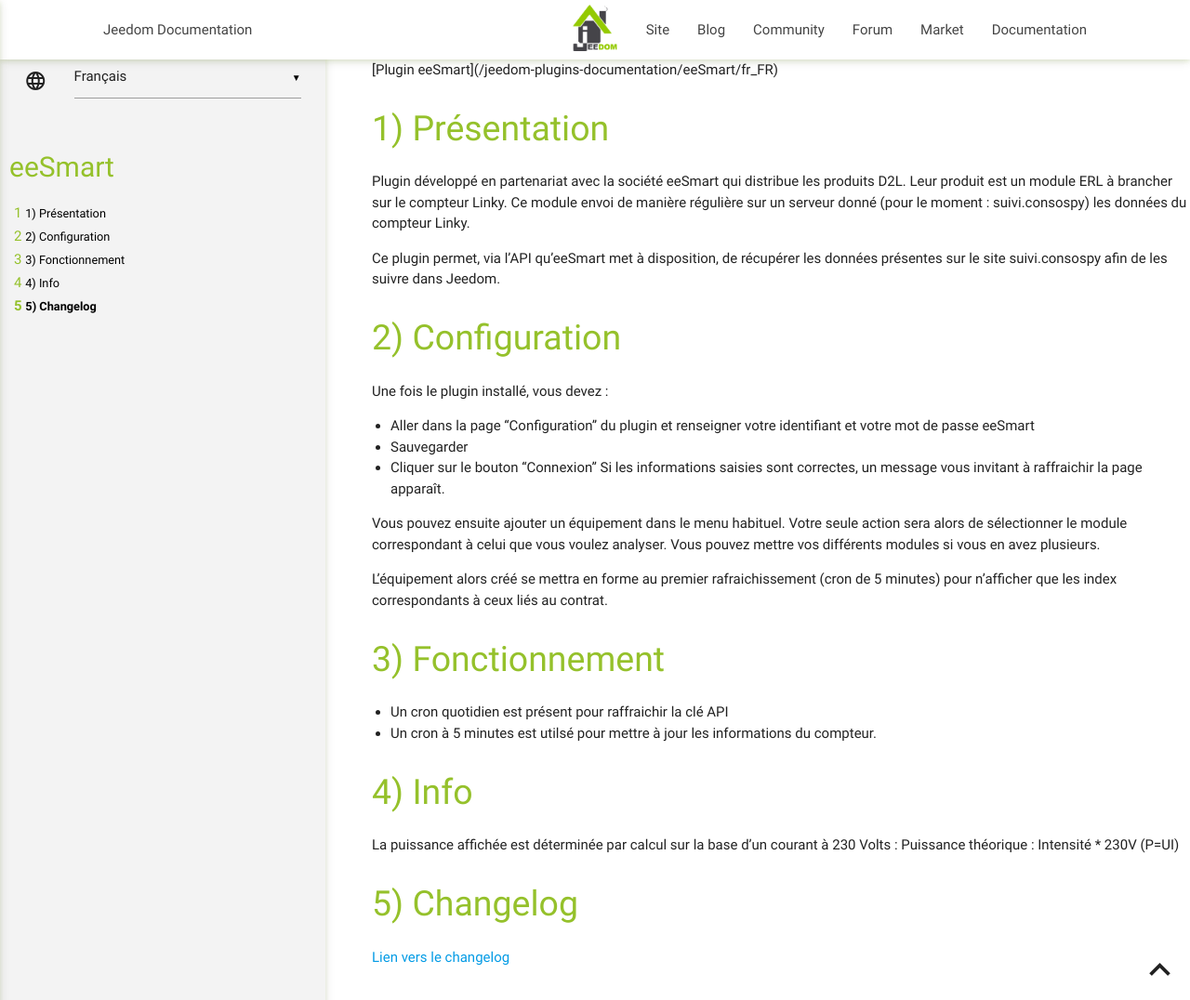
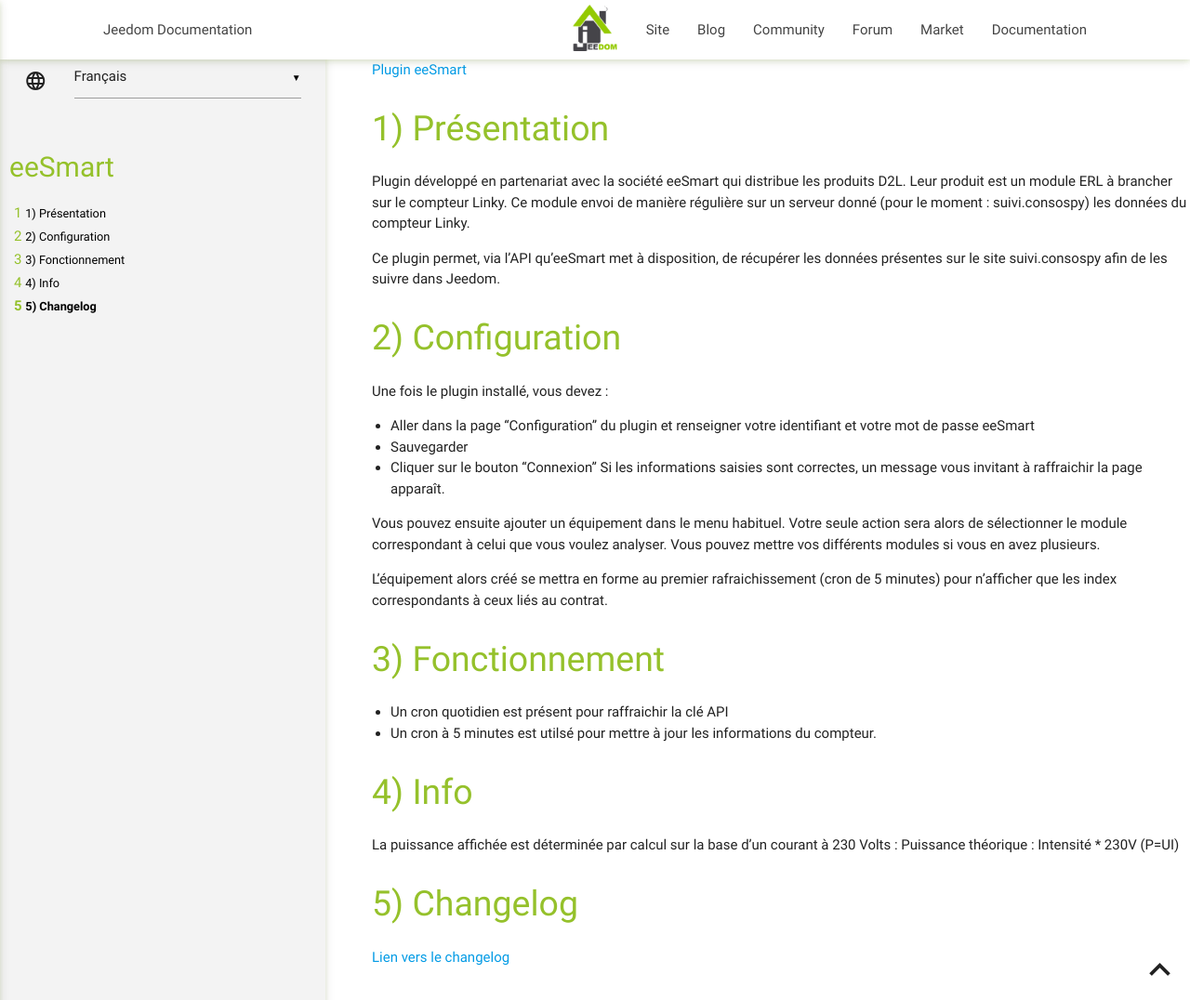
Before and after one commit to Caelion/jeedom-plugins-documentation, a Jekyll site: the page built from eeSmart/fr_FR/index.md, in a window 1280 px wide and 1076 px high. Shown: the whole window at 93% size. Built offline with Jekyll 4.4.1, drawn with Linux system fonts in a browser that asks for light colours; part of the change alters nothing that is shown.

```diff
--- a/eeSmart/fr_FR/index.md
+++ b/eeSmart/fr_FR/index.md
@@ -6,7 +6,7 @@ pluginId: eeSmart
 ---
 
 <div id="title">
-[Plugin {{page.pluginId}}]({{site.baseurl}}/{{page.pluginId}}/{{page.lang}})
+<a href="../../../{{site.baseurl}}/{{page.pluginId}}/{{page.lang}}">Plugin {{page.pluginId}}</a>
 </div>
 
 Présentation
```
